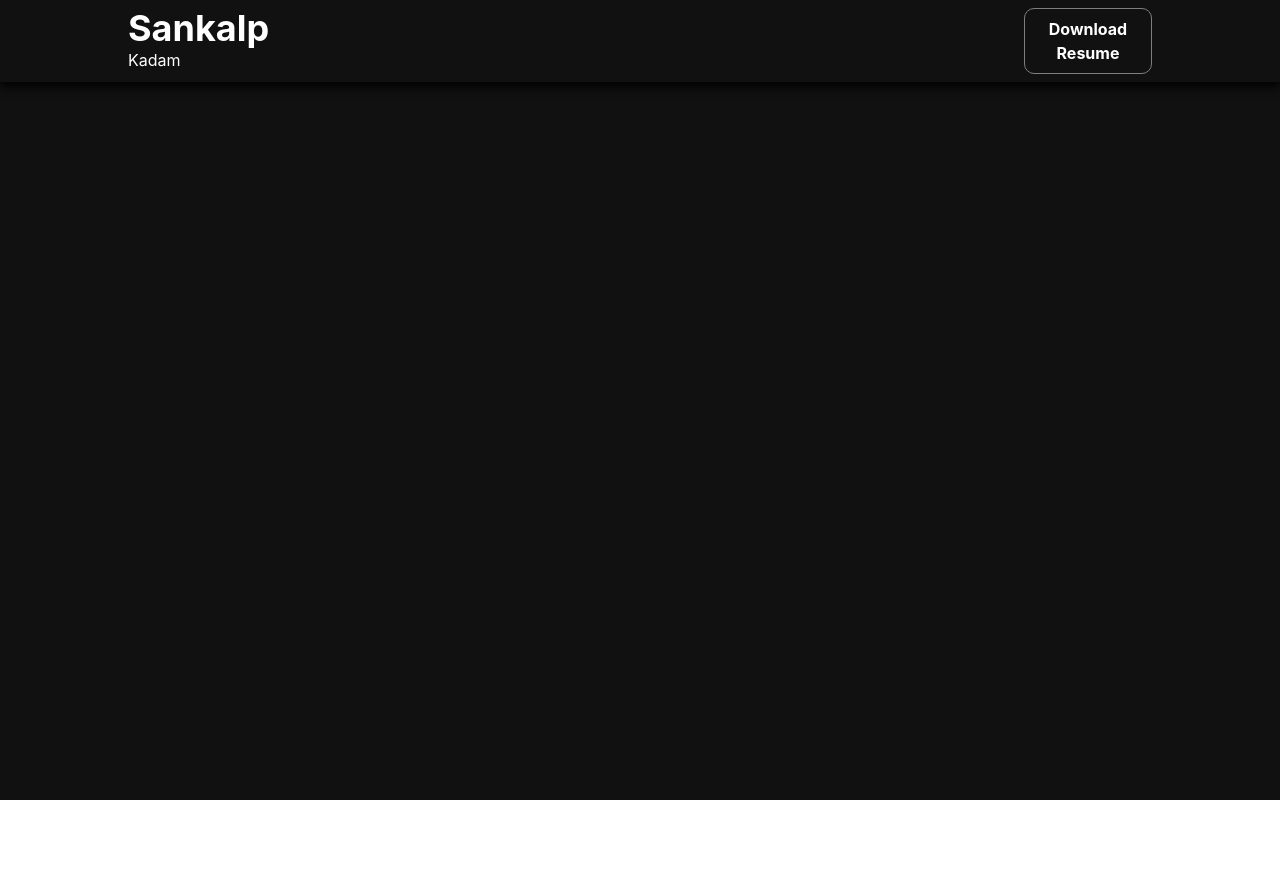
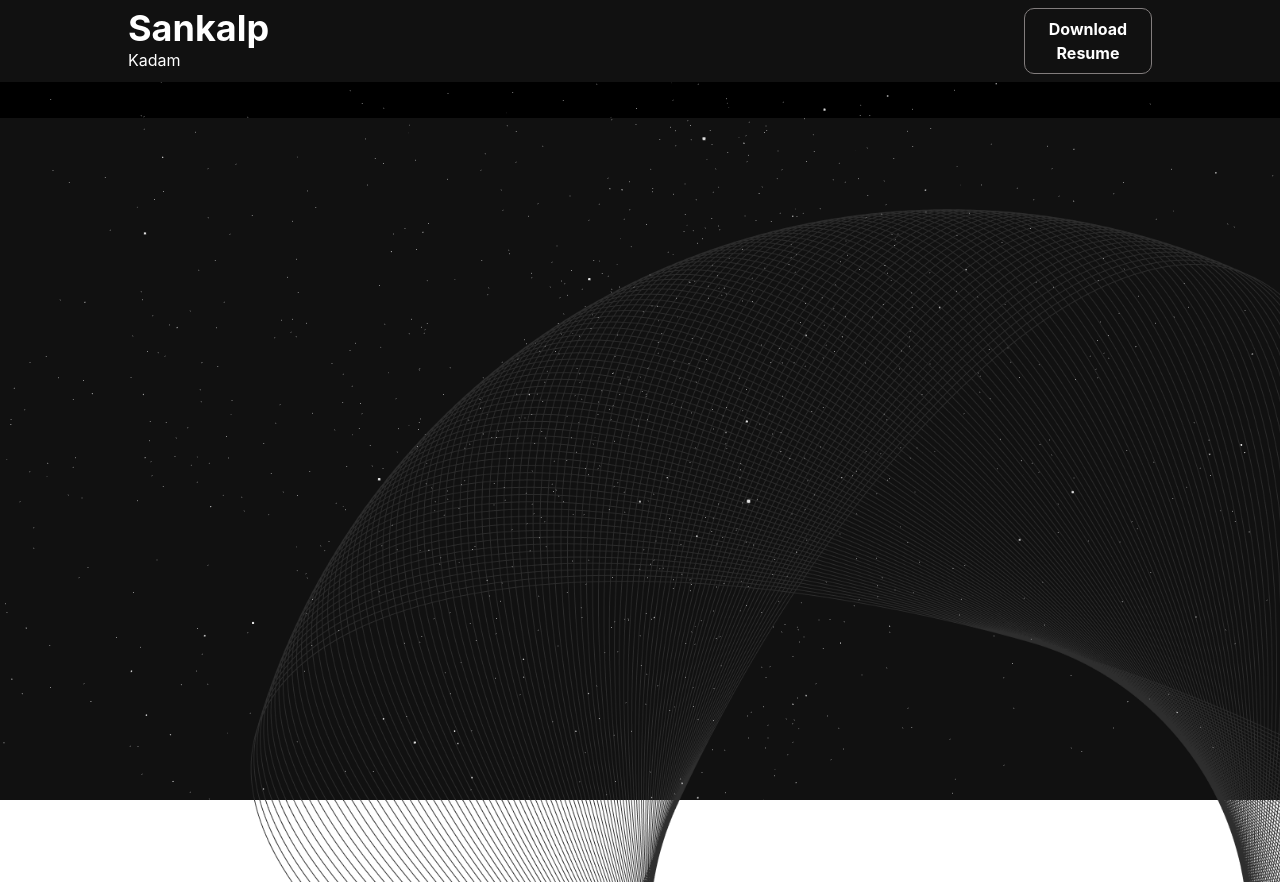
Before and after one commit to SankalpKadam/portfolio, a React (Create React App) app: page / in a window 1280 px wide. Before the commit the page ends 800 px from the top, so only its background shows below. Built offline with nearby package versions, Linux system fonts and the light colour scheme.

Commit message:
integrated star background

```diff
--- a/package.json
+++ b/package.json
@@ -3,6 +3,8 @@
   "version": "0.1.0",
   "private": true,
   "dependencies": {
+    "@react-three/drei": "^9.99.4",
+    "@react-three/fiber": "^8.15.16",
     "@testing-library/jest-dom": "^5.17.0",
     "@testing-library/react": "^13.4.0",
     "@testing-library/user-event": "^13.5.0",
--- a/src/App.css
+++ b/src/App.css
@@ -1,6 +1,7 @@
 
 .App {
   background: #111111;
-  width: 100vw;
+  width: 100%;
   height: 100vh;
+  /* background-image: url('./LooperGroup2.png'); */
 }
--- a/src/App.js
+++ b/src/App.js
@@ -1,10 +1,13 @@
 import './App.css';
 import Navbar from './NavbarComponent/navbar';
-
+import Homepage from './HomePage/Homepage';
+import StarsCanvas from './StarsBackground/StarBackground';
 function App() {
   return (
     <div className="App">
+      <StarsCanvas/>
       <Navbar/>
+      <Homepage/>
     </div>
   );
 }
--- /dev/null
+++ b/src/HomePage/Homepage.css
@@ -0,0 +1,9 @@
+.homepage{
+    /* background-color: #111111; */
+    /* overflow: scroll; */
+    width: 100%;
+    height: 100%;
+    background-image: url('../LooperGroup2.png');
+    /* background-position: 1% 10%; */
+    background-size: 120%;
+}
--- /dev/null
+++ b/src/HomePage/Homepage.jsx
@@ -0,0 +1,13 @@
+import React from 'react'
+import './Homepage.css'
+import StarsCanvas from '../StarsBackground/StarBackground';;
+const Homepage = () => {
+  return (
+    <div className='homepage'>
+      {/* <StarsCanvas/> */}
+      <p className='text-3xl white text-center bg-black'>Hello</p>
+    </div>
+  )
+}
+
+export default Homepage
--- a/src/NavbarComponent/navbar.css
+++ b/src/NavbarComponent/navbar.css
@@ -6,7 +6,10 @@
     background-color: white;
     padding: 0.5rem 8rem;
     background: linear-gradient(80deg, rgb(17,17,17) 60%, rgb(17,17,17) 10%);
-    box-shadow:0px 5px 10px black;
+    /* box-shadow:0px 5px 10px black; */
+    backdrop-filter: blur(4px);
+    position: sticky;
+    top: 0;
 }
 
 .navbar__logo{
--- /dev/null
+++ b/src/StarsBackground/StarBackground.jsx
@@ -0,0 +1,43 @@
+import React, { useState, useRef, Suspense } from "react";
+import { Canvas, useFrame } from "@react-three/fiber";
+import { Points, PointMaterial } from "@react-three/drei";
+// @ts-ignore
+import * as random from "maath/random/dist/maath-random.esm";
+
+const StarBackground = (props) => {
+  const ref = useRef();
+  const [sphere] = useState(() =>
+    random.inSphere(new Float32Array(5000), { radius: 1.2 })
+  );
+
+  useFrame((state, delta) => {
+    ref.current.rotation.x -= delta / 10;
+    ref.current.rotation.y -= delta / 15;
+  });
+
+  return (
+    <group rotation={[0, 0, Math.PI / 4]}>
+      <Points ref={ref} positions={sphere} stride={3} frustumCulled {...props}>
+        <PointMaterial
+          transparent
+          color="#fff"
+          size={0.002}
+          sizeAttenuation={true}
+          dethWrite={false}
+        />
+      </Points>
+    </group>
+  );
+};
+
+const StarsCanvas = () => (
+  <div className="w-full h-auto fixed inset-0 z-1 ">
+    <Canvas camera={{ position: [0, 0, 1] }}>
+      <Suspense fallback={null}>
+        <StarBackground />
+      </Suspense>
+    </Canvas>
+  </div>
+);
+
+export default StarsCanvas;
--- a/src/index.css
+++ b/src/index.css
@@ -8,6 +8,7 @@ body {
     sans-serif;
   -webkit-font-smoothing: antialiased;
   -moz-osx-font-smoothing: grayscale;
+  box-sizing: border-box;
 }
 
 code {
```
Also changed, not shown: src/LooperGroup2.png (added), 1 other file (tests, documents, lock files or other folders).
